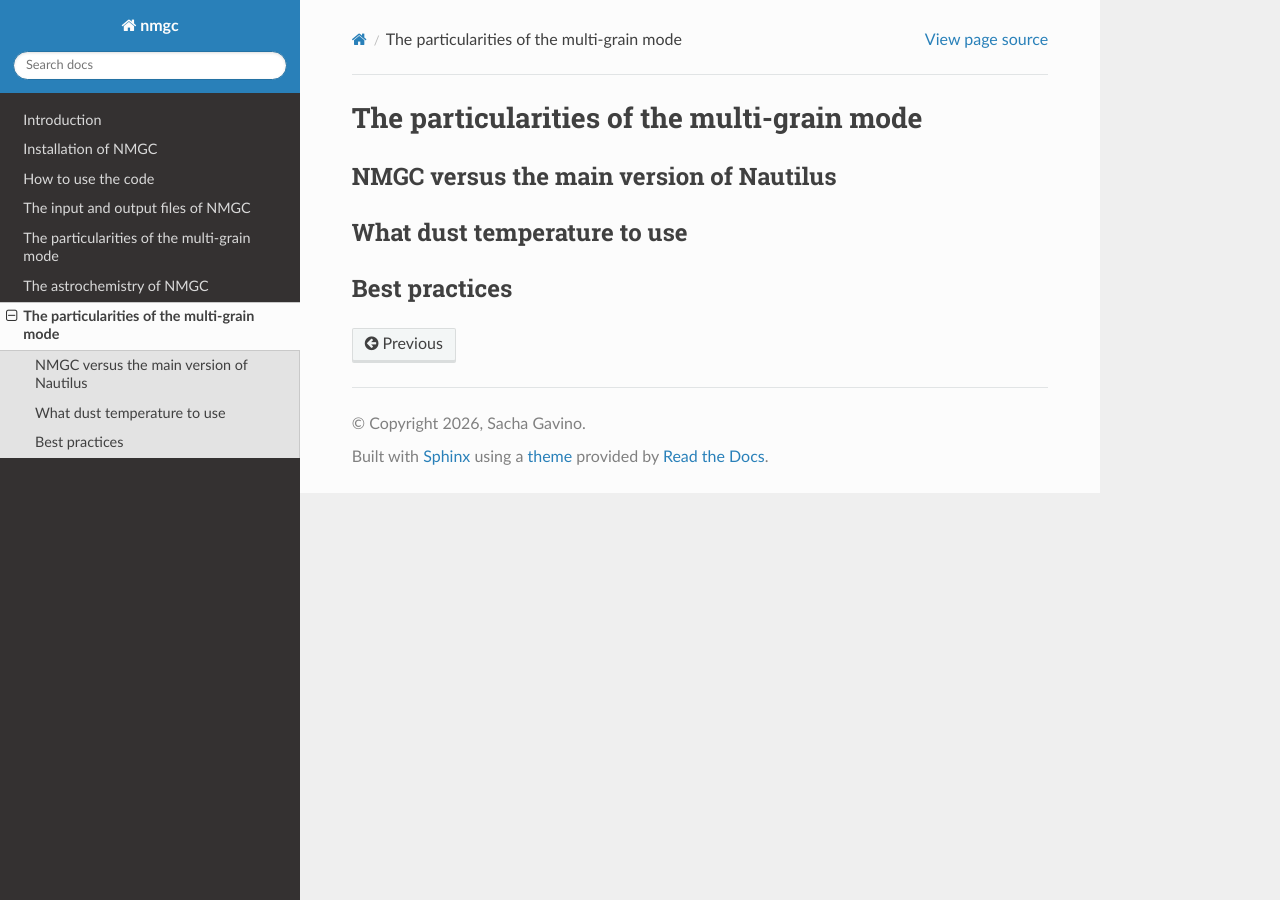
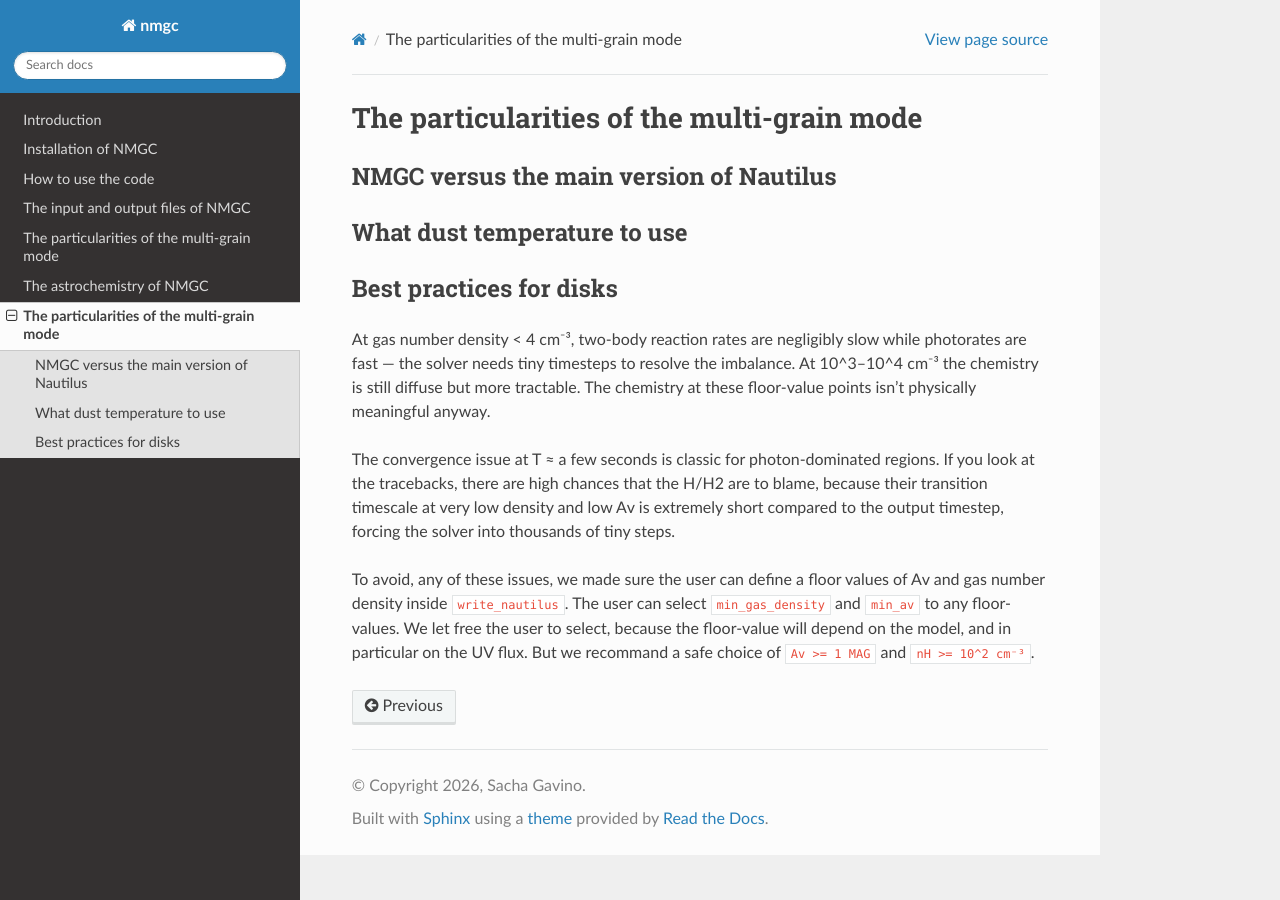
Before and after one commit to sachagavino/nmgc-2.0, a Sphinx documentation site: the page built from docs/source/particularities.rst, in a window 1280 px wide. Built offline with Sphinx 7.4.7 and the Read the Docs theme 3.1.0, drawn with Linux system fonts in a browser that asks for light colours.

Commit message:
added particularities in doc

```diff
--- a/docs/source/particularities.rst
+++ b/docs/source/particularities.rst
@@ -8,5 +8,16 @@ What dust temperature to use
 =================
 
 
-Best practices
+Best practices for disks
 =================
+
+At gas number density < 4 cm⁻³, two-body reaction rates are negligibly slow while photorates are fast — the solver needs tiny timesteps to resolve the imbalance.
+At 10^3–10^4 cm⁻³ the chemistry is still diffuse but more tractable. The chemistry at these floor-value points isn't physically meaningful anyway.
+
+The convergence issue at T ≈ a few seconds is classic for photon-dominated regions.
+If you look at the tracebacks, there are high chances that the H/H2 are to blame,
+because their transition timescale at very low density and low Av is extremely short compared to the output timestep, forcing the solver into thousands of tiny steps.
+
+To avoid, any of these issues, we made sure the user can define a floor values of Av and gas number density inside ``write_nautilus``.
+The user can select ``min_gas_density`` and ``min_av`` to any floor-values. We let free the user to select, because the floor-value
+will depend on the model, and in particular on the UV flux. But we recommand a safe choice of ``Av >= 1 MAG`` and ``nH >= 10^2 cm⁻³``.
```
